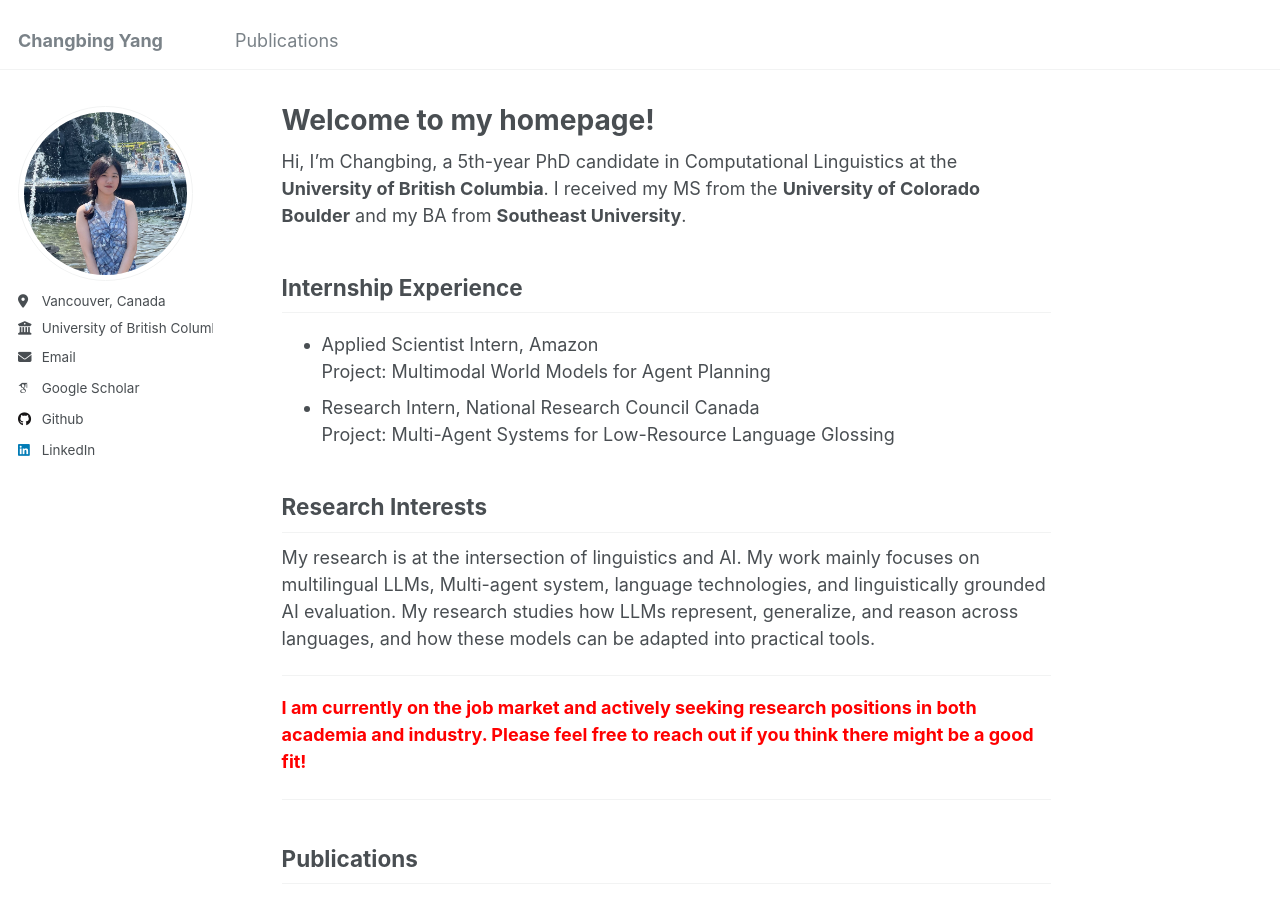
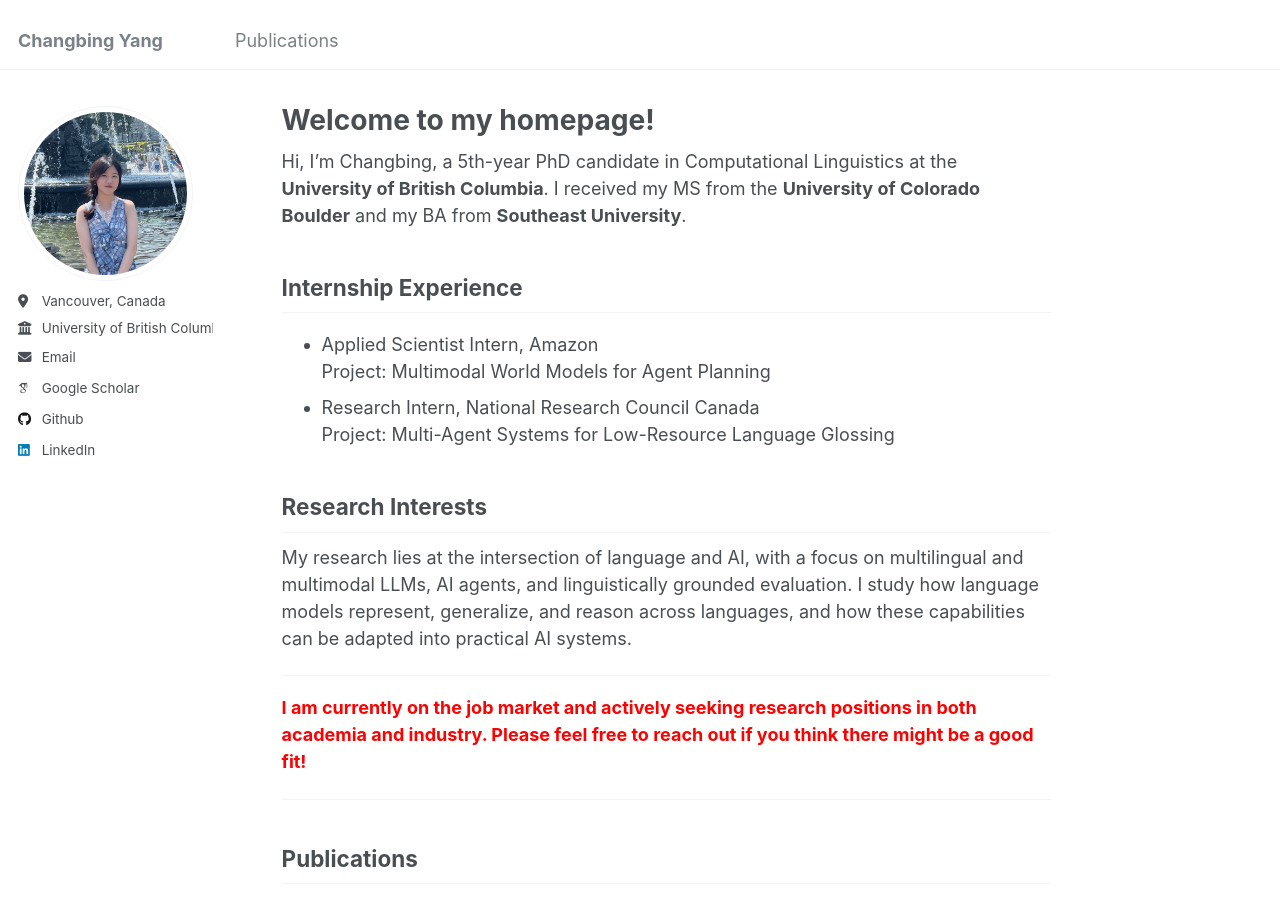
Before and after one commit to changbingY/changbingY.github.io, a Jekyll site: the page built from _pages/about.md, in a window 1280 px wide and 900 px high. Built offline with Jekyll 4.4.1, drawn with Linux system fonts in a browser that asks for light colours; some web fonts are replaced.

Commit message:
Update about.md

```diff
--- a/_pages/about.md
+++ b/_pages/about.md
@@ -17,7 +17,7 @@ Hi, I'm Changbing, a 5th-year PhD candidate in Computational Linguistics at the
 
 
 ## Research Interests
-My research is at the intersection of linguistics and AI. My work mainly focuses on multilingual LLMs, Multi-agent system, language technologies, and linguistically grounded AI evaluation. My research studies how LLMs represent, generalize, and reason across languages, and how these models can be adapted into practical tools.
+My research lies at the intersection of language and AI, with a focus on multilingual and multimodal LLMs, AI agents, and linguistically grounded evaluation. I study how language models represent, generalize, and reason across languages, and how these capabilities can be adapted into practical AI systems.
 
 ---
 <p style="color: red;"><strong>I am currently on the job market and actively seeking research positions in both academia and industry. Please feel free to reach out if you think there might be a good fit!</strong></p>
```
